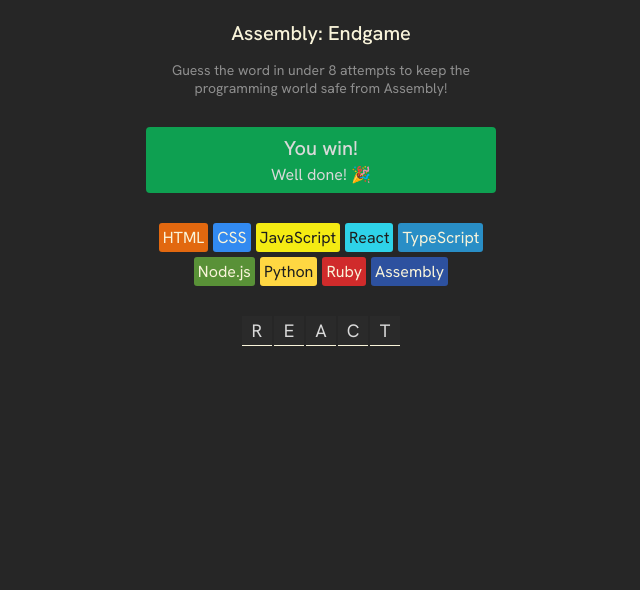
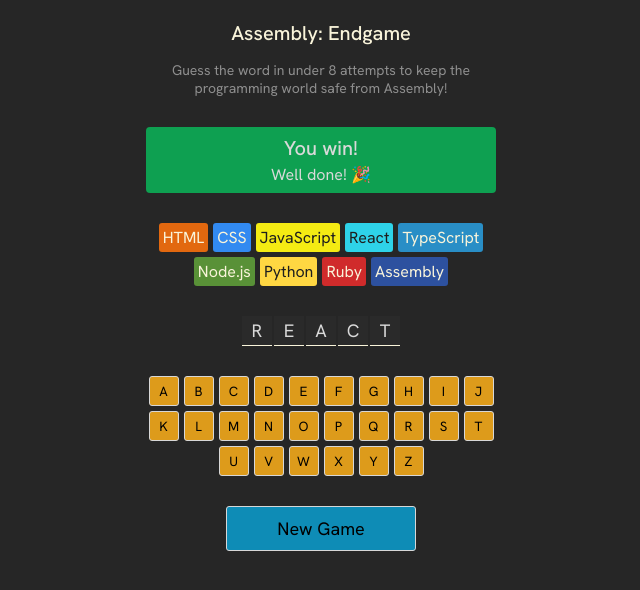
Before and after one commit to spun21m/Asssembly-Endgame, a React (Vite) app: page / in a window 1280 px wide. Shown: the top 590 px of the page, without its empty margins (319-959 px from the left). Built offline with nearby package versions, Linux system fonts and the light colour scheme.

Commit message:
Keyboard Section added

```diff
--- a/src/App.jsx
+++ b/src/App.jsx
@@ -3,6 +3,8 @@
 
 export default function AssemblyEndgame() {
   const [currentWord, setCurrentWord] = useState("react");
+
+  const alphabet = "abcdefghijklmnopqrstuvwxyz";
 
   const languageElements = languages.map((language) => {
     return (
@@ -23,6 +25,10 @@
     .split("")
     .map((letter, index) => <span key={index}>{letter.toUpperCase()}</span>);
 
+  const keyboardElements = alphabet
+    .split("")
+    .map((letter) => <button key={letter}>{letter.toUpperCase()}</button>);
+
   return (
     <main>
       <header>
@@ -38,6 +44,8 @@
       </section>
       <section className="language-chips">{languageElements}</section>
       <section className="word-display">{letterElements}</section>
+      <section className="keyboard">{keyboardElements}</section>
+      <button className="new-game">New Game</button>
     </main>
   );
 }
--- a/src/index.css
+++ b/src/index.css
@@ -76,6 +76,38 @@
   display: flex;
   justify-content: center;
   align-items: center;
-
   border-bottom: 1px solid #f9f4da;
 }
+
+.keyboard {
+  max-width: 350px;
+  display: flex;
+  justify-content: center;
+  flex-wrap: wrap;
+  margin-top: 30px;
+  gap: 5px;
+}
+
+button {
+  border: 1px solid #d7d7d7;
+  cursor: pointer;
+  font-family: "Hanken Grotesk", Arial, Helvetica, sans-serif;
+}
+
+.keyboard button {
+  background-color: #dd9b1b;
+  width: 30px;
+  height: 30px;
+  border-radius: 3px;
+}
+
+.new-game {
+  font-size: 1.125rem;
+  background-color: #0e8cb6;
+  display: block;
+  margin-inline: auto;
+  border: 1px solid #d7d7d7;
+  border-radius: 3px;
+  padding: 10px 50px;
+  margin-top: 30px;
+}
```
